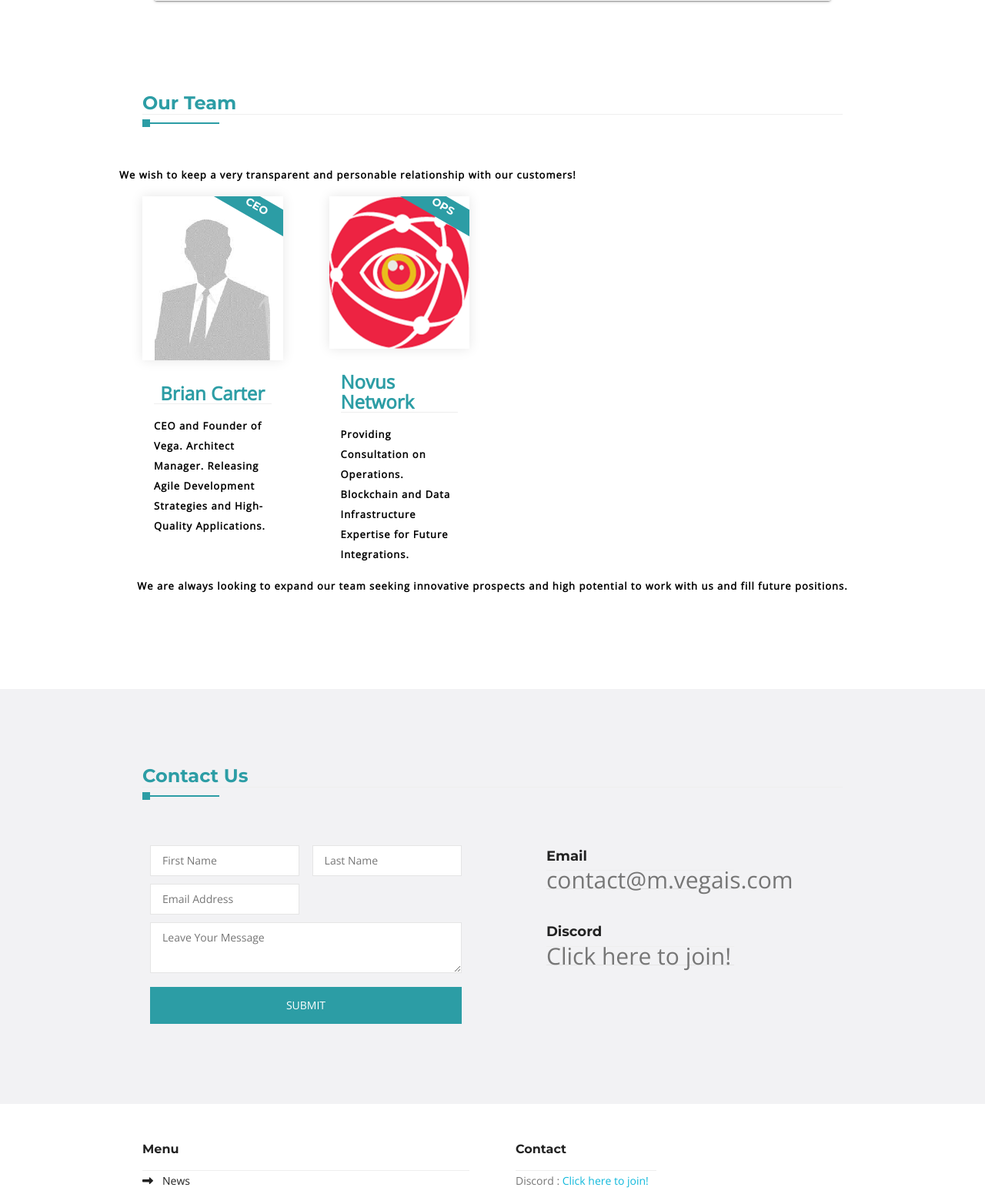
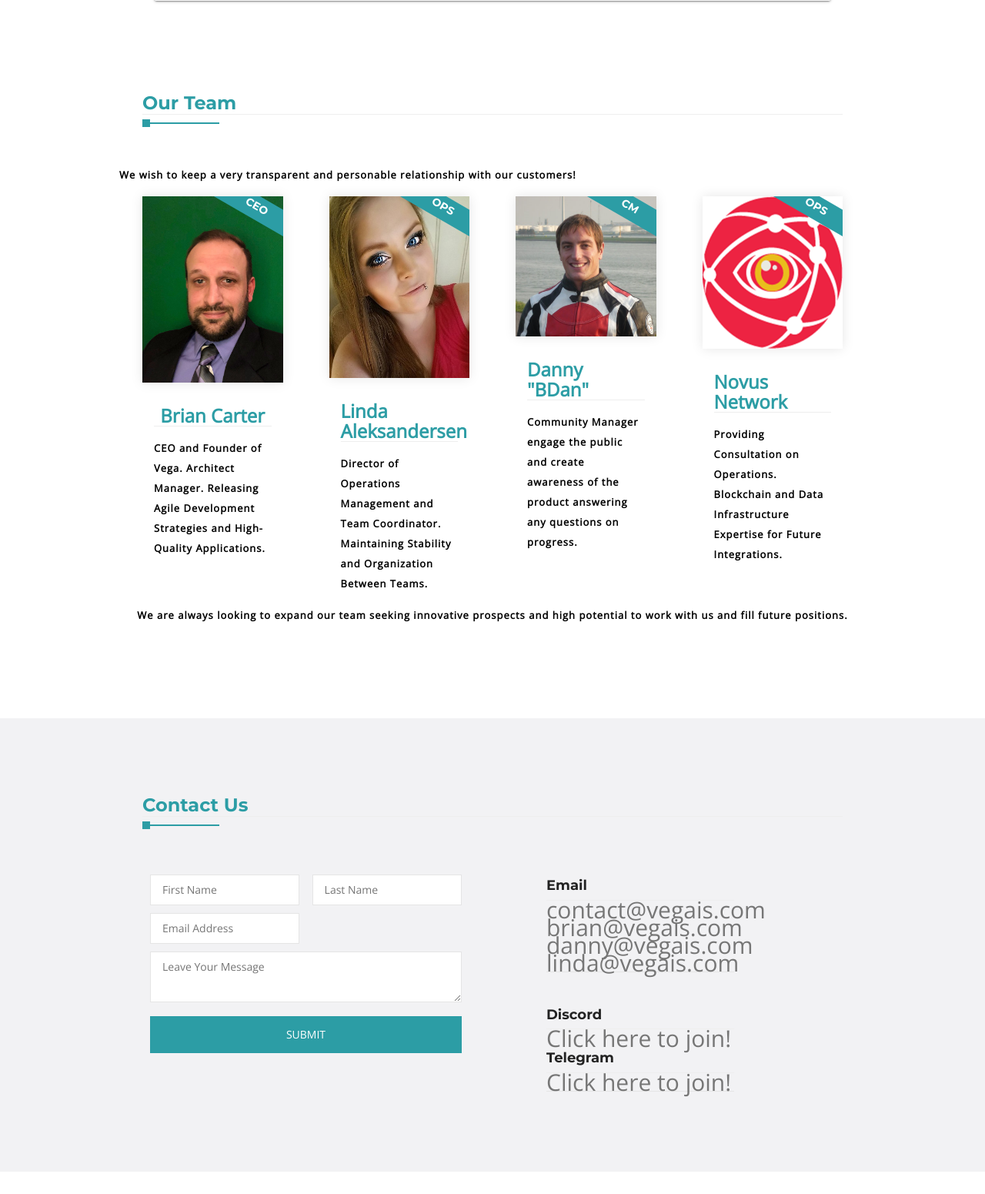
Before and after one commit to VegaAISolutions/VAISWeb, a Flask app: page / in a window 1280 px wide. Shown: the part 3788-5339 px from the top of the page at 77% size. Run offline with Flask 2, Linux system fonts and the light colour scheme; some libraries are stand-ins or nearby versions.

Commit message:
Team layout and contract address

```diff
--- a/app/templates/index/index.html
+++ b/app/templates/index/index.html
@@ -432,7 +432,7 @@
 
                 <div class="col-md-3 col-sm-6 col-xs-12">
                     <div class="singal_team">
-                            <img class="img-responsive" src="/static/assets/img/team/nopic.png" alt="">
+                        <img class="img-responsive" src="/static/assets/img/team/bc.png" alt="">
                         <div class="team-hover">
                             <div class="team_info_text">
                                 <h3>Brian Carter</h3>
@@ -467,7 +467,81 @@
                     </div>
                 </div>
 
+                <div class="col-md-3 col-sm-6 col-xs-12">
+                    <div class="singal_team">
+                        <img class="img-responsive" src="/static/assets/img/team/lin.jpg" alt="">
+                        <div class="team-hover">
+                            <div class="team_info_text">
+                                <h3>Linda Aleksandersen</h3>
+                                <p>Director of Operations</p>
+                            </div>
+                            <div class="team_social">
+                                <div class="social_item">
+                                    <a href=""><i class="fa fa-linkedin" aria-hidden="true"></i></a>
+                                </div>
+                            </div>
+                        </div>
+                        <div class="team_member_title">
+                            <h5>Ops</h5>
+                        </div>
+                    </div>
 
+
+
+                    <div class="row">
+
+
+                        <div class="col-md-12">
+                            <div class="team-blurb-title">
+                                <h3>Linda Aleksandersen</h3>
+                            </div>
+
+                            <div class="team-blurb-text">
+                                <p>Director of Operations Management and Team Coordinator. Maintaining
+                                    Stability and Organization Between Teams. </p>
+                            </div>
+                        </div>
+
+                    </div>
+                </div>
+
+                <div class="col-md-3 col-sm-6 col-xs-12">
+                    <div class="singal_team">
+                        <img class="img-responsive" src="/static/assets/img/team/dan.png" alt="">
+                        <div class="team-hover">
+                            <div class="team_info_text">
+                                <h3>Danny "Bdan"</h3>
+                                <p>Community Manager</p>
+                            </div>
+                            <div class="team_social">
+                                <div class="social_item">
+                                    <a href=""><i class="fa fa-linkedin" aria-hidden="true"></i></a>
+                                </div>
+                            </div>
+                        </div>
+                        <div class="team_member_title">
+                            <h5>CM</h5>
+                        </div>
+                    </div>
+
+
+
+                    <div class="row">
+
+
+                        <div class="col-md-12">
+                            <div class="team-blurb-title">
+                                <h3>Danny "BDan"</h3>
+                            </div>
+
+                            <div class="team-blurb-text">
+                                <p>Community Manager engage the public and create awareness of the product
+                                    answering any questions on progress. </p>
+                            </div>
+                        </div>
+
+                    </div>
+                </div>
 
                 <div class="col-md-3 col-sm-6 col-xs-12">
                     <div class="singal_team">
@@ -550,7 +624,10 @@
                                         <div class="col-sm-9 nopading">
                                             <div class="con_info">
                                                 <h3>Email</h3>
-                                                <p>contact@m.vegais.com</p>
+                                                <p>contact@vegais.com</p>
+                                                <p>brian@vegais.com</p>
+                                                <p>danny@vegais.com</p>
+                                                <p>linda@vegais.com</p>
                                             </div>
                                         </div>
 
@@ -563,6 +640,8 @@
                                             <div class="con_info">
                                                 <h3>Discord</h3>
                                                 <a href="https://discord.gg/V7ejpEg"><p>Click here to join!</p></a>
+                                                <h3>Telegram</h3>
+                                                <a href="https://t.me/joinchat/GzOpVxLLH9TvSxSrv3ZMqA"><p>Click here to join!</p></a>
                                             </div>
                                         </div>
 
--- a/app/templates/index/layout.html
+++ b/app/templates/index/layout.html
@@ -61,7 +61,7 @@
                 <div class="collapse navbar-collapse main_menu" id="bs-example-navbar-collapse-1">
                     <ul class="nav navbar-nav navbar-right" id="scroll_spy_nav">
                         <li class="active"><a href="/">Home</a></li>
-                        <li><a href="/crowdfund">Crowdfund</a></li>
+                        <li><a href="https://etherscan.io/token/0xca48AC42C9Cd4eE98813af8945A1024868ee62de" target="_blank">Token/Contract</a></li>
 						<li><a href="#news">News</a></li>
                         <li><a href="#features">Features</a></li>
 						<li><a href="#road_map">Roadmap</a></li>
```
Also changed, not shown: app/static/assets/img/team/1.jpg (deleted), app/static/assets/img/team/2.jpg (deleted), app/static/assets/img/team/am.jpeg (deleted), app/static/assets/img/team/bc.png (added), app/static/assets/img/team/dan.png (added), app/static/assets/img/team/lin.jpg (added). Lines whose indentation alone changed are shown as unchanged.
